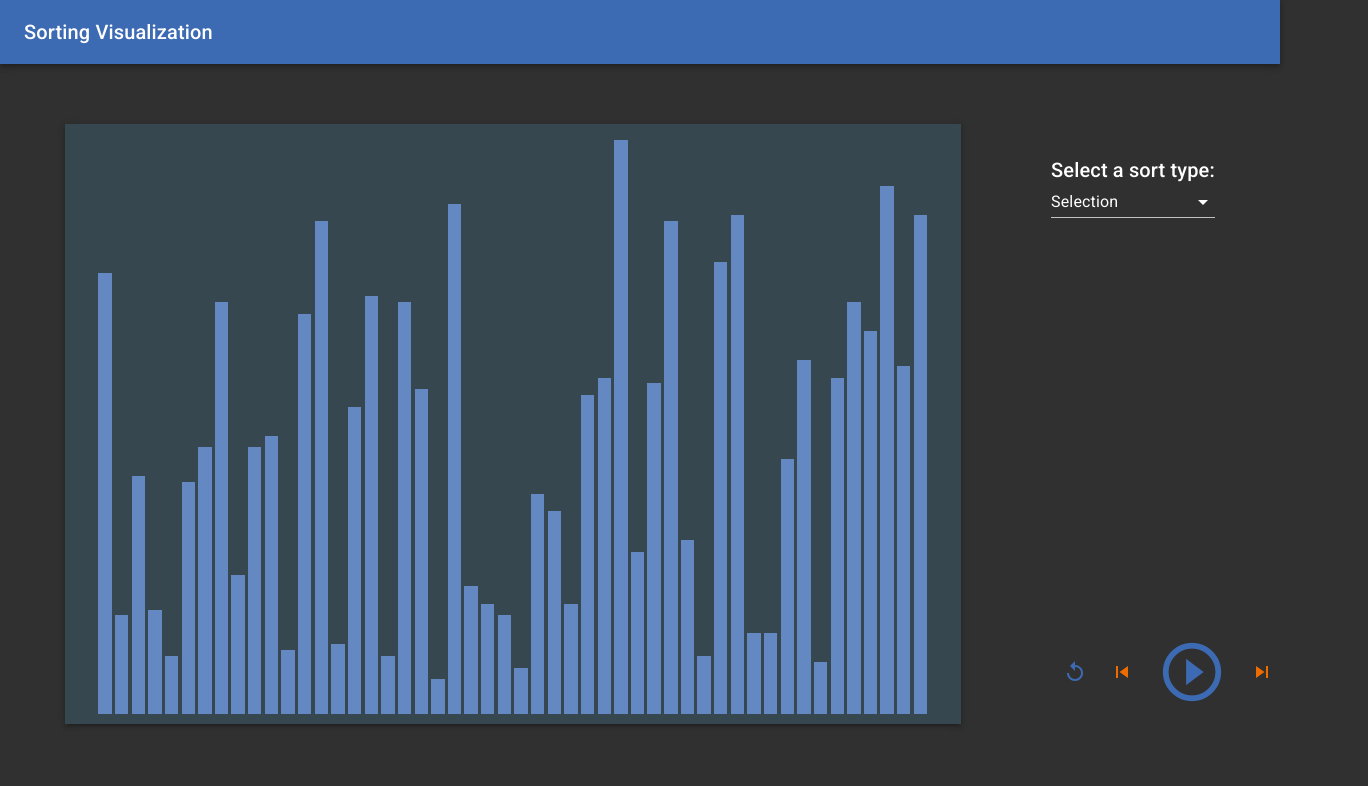
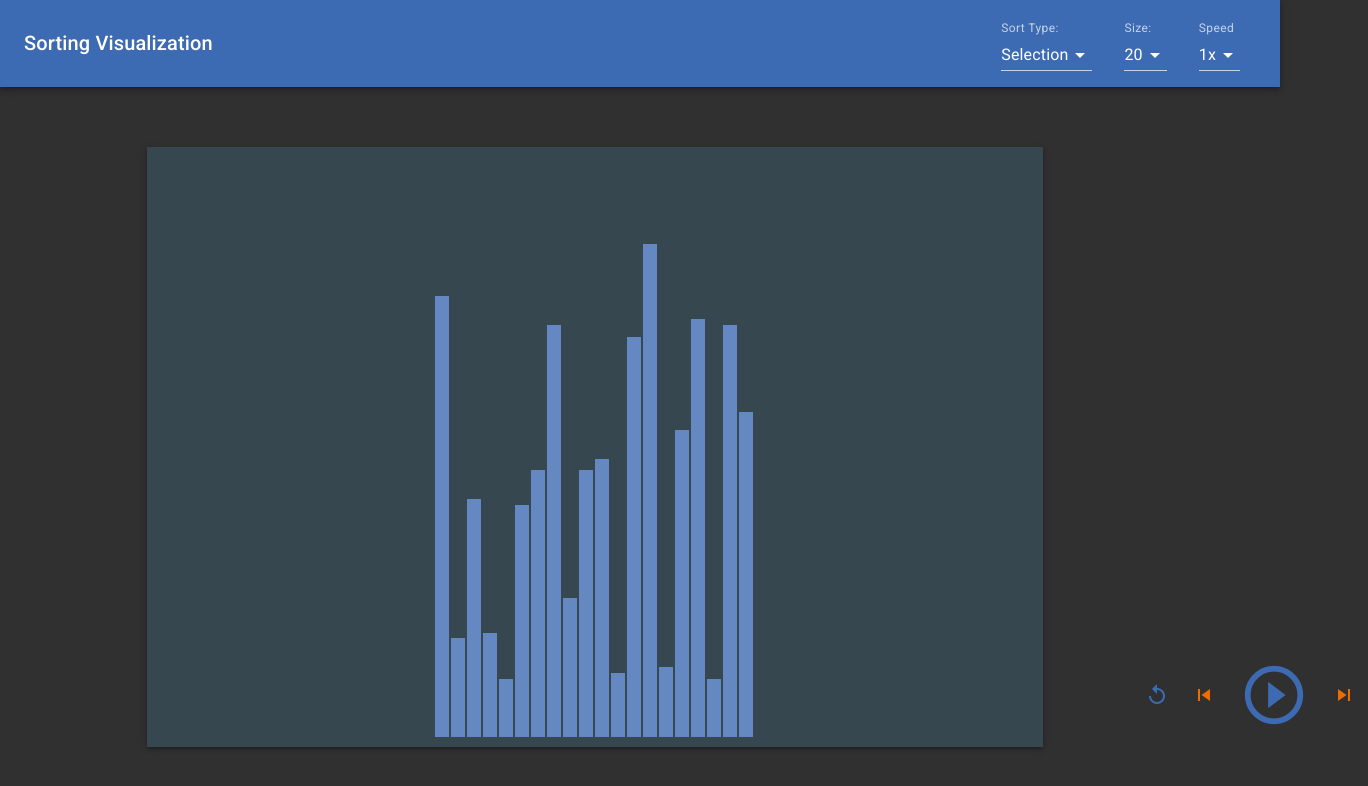
Before and after one commit to Jen304/sorting-visual, a React (Create React App) app: page / in a window 1280 px wide. Shown: the top 786 px of the page, 1368 px wide, since content can reach past the window. Built offline with nearby package versions, Linux system fonts and the light colour scheme.

Commit message:
add options on the navbar

```diff
--- a/src/App.js
+++ b/src/App.js
@@ -1,17 +1,94 @@
-import React from "react";
+import React, { useState } from "react";
 import "./App.css";
 import { AppBar, Toolbar, Typography } from "@material-ui/core";
 import SortDisplay from "./components/SortDisplay";
+import { makeStyles } from "@material-ui/core/styles";
+import {
+  FormControl,
+  Select,
+  MenuItem,
+  FormHelperText,
+} from "@material-ui/core";
+
+const useStyles = makeStyles((theme) => ({
+  root: {
+    flexGrow: 1,
+  },
+  appTitle: {
+    flexGrow: 1,
+  },
+  formStyle: {
+    margin: theme.spacing(2),
+  },
+}));
 
 function App() {
+  const classes = useStyles();
+  const [sortType, setSortType] = useState("Selection");
+  const [size, setSize] = useState(20);
+  const [speed, setSpeed] = useState("1x");
+
+  const handleSortTypeChange = (e) => {
+    setSortType(e.target.value);
+  };
+  const handleSizeChange = (e) => {
+    setSize(e.target.value);
+  };
+
+  const handleSpeedChange = (e) => {
+    setSpeed(e.target.value);
+  };
+
+  const customeList = [
+    {
+      label: "Sort Type:",
+      valueList: ["Selection", "Insertion", "Bubble"],
+      state: sortType,
+      handleInput: handleSortTypeChange,
+    },
+    {
+      label: "Size:",
+      valueList: [20, 30, 50],
+      state: size,
+      handleInput: handleSizeChange,
+    },
+    {
+      label: "Speed",
+      valueList: ["0.5x", "1x", "2x"],
+      state: speed,
+      handleInput: handleSpeedChange,
+    },
+  ];
   return (
-    <div className="App">
+    <div className={classes.root}>
       <AppBar position="static" color="primary">
         <Toolbar>
-          <Typography variant="h6">Sorting Visualization</Typography>{" "}
+          <Typography variant="h6" className={classes.appTitle}>
+            Sorting Visualization
+          </Typography>
+          {customeList.map((element) => {
+            const valueList = element.valueList.map((item) => (
+              <MenuItem key={item} value={item}>
+                {item}
+              </MenuItem>
+            ));
+            return (
+              <FormControl className={classes.formStyle} key={element.label}>
+                <FormHelperText>{element.label} </FormHelperText>
+                <Select
+                  labelId="demo-simple-select-label"
+                  id="demo-simple-select"
+                  value={element.state}
+                  onChange={element.handleInput}
+                >
+                  {valueList}
+                </Select>
+              </FormControl>
+            );
+          })}
         </Toolbar>
       </AppBar>
-      <SortDisplay />
+      <SortDisplay sortType={sortType} size={size} speed={speed} />
     </div>
   );
 }
--- a/src/components/BarList.js
+++ b/src/components/BarList.js
@@ -6,12 +6,13 @@ const useStyles = makeStyles(() => ({
   barContainer: {
     height: "75vh",
     width: "70vw",
-    padding: '10px 30px',
+    padding: "10px",
     marginRight: 40,
     backgroundColor: "#37474f",
   },
   bar: {
     width: "1.6%",
+    marginRight: "2px",
   },
 }));
 
@@ -24,7 +25,7 @@ const BarList = ({ numList, colorStepList }) => {
       boxShadow={3}
       display="flex"
       flexDirection="row"
-      justifyContent="space-evenly"
+      justifyContent="center"
       alignItems="flex-end"
       className={classes.barContainer}
     >
--- a/src/components/DisplayTools.js
+++ b/src/components/DisplayTools.js
@@ -1,7 +1,6 @@
 import React from "react";
 import { makeStyles } from "@material-ui/core/styles";
 import { ButtonGroup, Icon, IconButton } from "@material-ui/core";
-
 
 const useStyles = makeStyles(() => ({
   buttonGroupContainer: {
@@ -14,8 +13,8 @@ const useStyles = makeStyles(() => ({
     margin: "5px auto",
   },
   playbutton: {
-    fontSize: 70
-  }
+    fontSize: 70,
+  },
 }));
 
 const DisplayTools = ({
@@ -47,7 +46,7 @@ const DisplayTools = ({
         <IconButton onClick={resetNumList}>
           <Icon>replay</Icon>
         </IconButton>
-        <IconButton onClick={prevStep}  color="secondary">
+        <IconButton onClick={prevStep} color="secondary">
           <Icon>skip_previous</Icon>
         </IconButton>
         <IconButton onClick={handleSortState}>
@@ -57,10 +56,9 @@ const DisplayTools = ({
             <Icon className={classes.playbutton}>play_circle_outline</Icon>
           )}
         </IconButton>
-        <IconButton onClick={nextStep}  color="secondary">
+        <IconButton onClick={nextStep} color="secondary">
           <Icon>skip_next</Icon>
         </IconButton>
-
       </ButtonGroup>
     </div>
   );
--- a/src/components/SortDisplay.js
+++ b/src/components/SortDisplay.js
@@ -1,7 +1,6 @@
 import React, { useState, useEffect } from "react";
 import { makeStyles } from "@material-ui/core/styles";
 import { Box } from "@material-ui/core";
-import SortForm from "./SortForm";
 import BarList from "./BarList";
 import DisplayTools from "./DisplayTools";
 
@@ -22,10 +21,10 @@ const useStyles = makeStyles({
   },
 });
 
-const SortDisplay = () => {
+const SortDisplay = ({ sortType, size, speed }) => {
   // get a list of algo list by create new object (avoid shallow copy)
   const sortList = Object.keys(sortAlgoList);
-  const MAX_LENGTH = 50;
+  const DEFAULT_TIMEOUT = 300;
   const classes = useStyles();
 
   // Create states
@@ -33,23 +32,22 @@ const SortDisplay = () => {
 
   const [currentStep, setCurrentStep] = useState(0);
   const [numList, setNumList] = useState([]);
-  const [currentColorList, setCurrentColorList] = useState(
-    Array(MAX_LENGTH).fill(0)
-  );
+  const [currentColorList, setCurrentColorList] = useState(Array(size).fill(0));
   const [isSorting, setIsSorting] = useState(false);
 
   const [sortStep, setSortStep] = useState([]);
   const [stepColor, setStepColor] = useState([]);
   const [timeoutList, setTimeoutList] = useState([]);
 
+  // Generate a new list and sort that list
   const generateNumList = () => {
     const newNumList = [];
-    for (let i = 0; i < MAX_LENGTH; i += 1) {
+    for (let i = 0; i < size; i += 1) {
       newNumList.push(Math.floor(Math.random() * 100 + 1));
     }
     sortNumList(newNumList);
     setCurrentStep(0);
-    setCurrentColorList(Array(MAX_LENGTH).fill(0));
+    setCurrentColorList(Array(size).fill(0));
     setNumList(newNumList);
 
     clearTimeOutList();
@@ -61,11 +59,7 @@ const SortDisplay = () => {
   };
 
   const sortNumList = (newNumList) => {
-    sortAlgoList[selectedSort]({ numList: newNumList, setNewStepList });
-  };
-
-  const handleSortChange = (e) => {
-    setSelectedSort(e.target.value);
+    sortAlgoList[sortType]({ numList: newNumList, setNewStepList });
   };
 
   const clearTimeOutList = () => {
@@ -79,19 +73,23 @@ const SortDisplay = () => {
     // need to clear all previous sorting lists
     clearTimeOutList();
     const timeouts = [];
+    const deplayTime = DEFAULT_TIMEOUT / parseFloat(speed);
     setIsSorting(true);
-    for (let i = currentStep; i < sortStep.length; i++) {
+    const startPoint = currentStep;
+    for (let i = 0; i + startPoint < sortStep.length; i++) {
+      const nextStep = i + startPoint;
       const step = setTimeout(() => {
-        setNumList(sortStep[i]);
-        setCurrentColorList(stepColor[i]);
-        if (i === sortStep.length - 1) {
+        setNumList(sortStep[nextStep]);
+        setCurrentColorList(stepColor[nextStep]);
+        if (nextStep === sortStep.length - 1) {
           setCurrentStep(0);
           setIsSorting(false);
         } else {
-          setCurrentStep(i);
+          setCurrentStep(nextStep);
         }
-      },  (i + 1) * 200);
+      }, i * deplayTime);
       timeouts.push(step);
+      console.log(timeouts);
     }
     setTimeoutList(timeouts);
   };
@@ -118,7 +116,7 @@ const SortDisplay = () => {
   // create new list when the component mounted or selectedSort value updated
   useEffect(() => {
     generateNumList();
-  }, [selectedSort]);
+  }, [sortType, speed, size]);
 
   return (
     <Box
@@ -132,11 +130,6 @@ const SortDisplay = () => {
         <BarList numList={numList} colorStepList={currentColorList} />
       </Box>
       <Box className={classes.sortTool}>
-        <SortForm
-          handleSortChange={handleSortChange}
-          selectedSort={selectedSort}
-          sortList={sortList}
-        />
         <DisplayTools
           resetNumList={generateNumList}
           startSort={startSort}
--- a/src/components/SortForm.js
+++ b/src/components/SortForm.js
@@ -1,15 +1,20 @@
 import React from "react";
-import { FormControl, Select, MenuItem, Typography } from "@material-ui/core";
+import {
+  FormControl,
+  Select,
+  MenuItem,
+  FormHelperText,
+} from "@material-ui/core";
 import { makeStyles } from "@material-ui/core/styles";
 
 const useStyles = makeStyles((theme) => ({
   formContainer: {
     margin: "30px auto",
-    miWwidth: 150,
+    minwidth: 150,
     marginBottom: 350,
   },
   selectEmpty: {
-    marginTop: theme.spacing(2),
+    margin: theme.spacing(2),
   },
 }));
 
@@ -18,10 +23,8 @@ const SortForm = ({ selectedSort, handleSortChange, sortList, isSorting }) => {
 
   return (
     <div className={classes.formContainer}>
-      <FormControl fullWidth>
-        <Typography variant="h6" component="h4">
-          Select a sort type:
-        </Typography>
+      <FormControl>
+        <FormHelperText>Sort type: </FormHelperText>
         <Select
           labelId="demo-simple-select-label"
           id="demo-simple-select"
--- a/src/index.js
+++ b/src/index.js
@@ -3,21 +3,19 @@ import ReactDOM from "react-dom";
 import "./index.css";
 import App from "./App";
 
-import CssBaseline from '@material-ui/core/CssBaseline';
-import { ThemeProvider, createMuiTheme } from '@material-ui/core/styles';
+import CssBaseline from "@material-ui/core/CssBaseline";
+import { ThemeProvider, createMuiTheme } from "@material-ui/core/styles";
 
 const theme = createMuiTheme({
-
-    palette: {
-      type:'dark',
-      primary: {
-        main: '#3d6bb3',
-      },
-      secondary: {
-        main: '#ef6c00',
-      },
+  palette: {
+    type: "dark",
+    primary: {
+      main: "#3d6bb3",
     },
-
+    secondary: {
+      main: "#ef6c00",
+    },
+  },
 });
 
 import reportWebVitals from "./reportWebVitals";
```
Also changed, not shown: src/algorithms/bubbleSort.js (line endings or trailing spaces), src/algorithms/insertionSort.js (line endings or trailing spaces).
